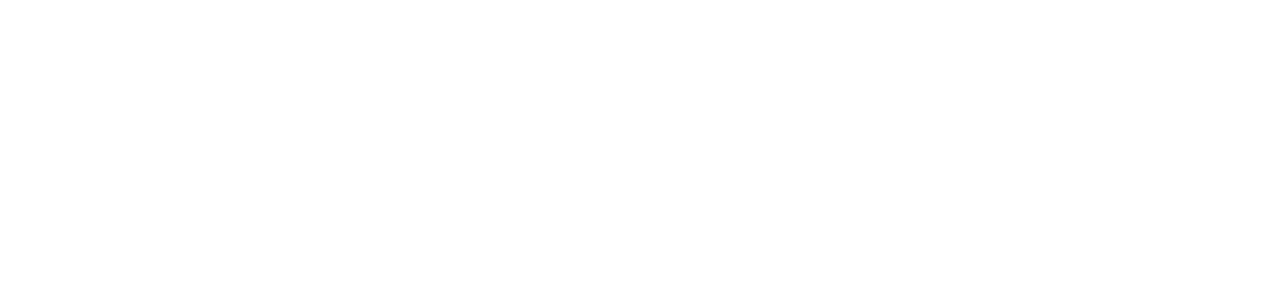
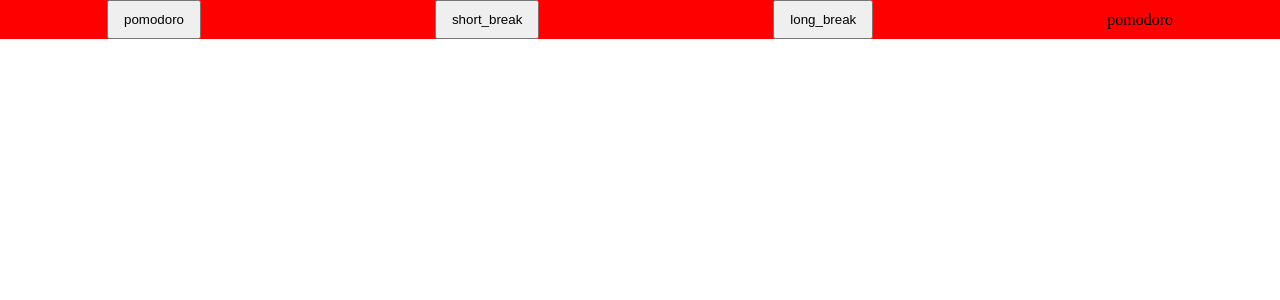
Before and after one commit to Taglat/Pomidoro, a React (Create React App) app in the folder react-pomidoro/: page / in a window 1280 px wide. Shown: the top 300 px of the page. Built offline with nearby package versions, Linux system fonts and the light colour scheme.

Commit message:
install redux react-redux toolkit, create store, create setMode

```diff
--- a/react-pomidoro/package.json
+++ b/react-pomidoro/package.json
@@ -3,12 +3,15 @@
   "version": "0.1.0",
   "private": true,
   "dependencies": {
+    "@reduxjs/toolkit": "^1.9.7",
     "@testing-library/jest-dom": "^5.17.0",
     "@testing-library/react": "^13.4.0",
     "@testing-library/user-event": "^13.5.0",
     "react": "^18.2.0",
     "react-dom": "^18.2.0",
+    "react-redux": "^8.1.3",
     "react-scripts": "5.0.1",
+    "redux": "^4.2.1",
     "web-vitals": "^2.1.4"
   },
   "scripts": {
--- a/react-pomidoro/src/App.js
+++ b/react-pomidoro/src/App.js
@@ -1,7 +1,7 @@
-import classes from "./App.module.css";
+import Nav from "./components/Nav/Nav";
 
 function App() {
-  return <div></div>;
+  return <div><Nav /></div>;
 }
 
 export default App;
--- /dev/null
+++ b/react-pomidoro/src/components/Nav/Nav.jsx
@@ -0,0 +1,34 @@
+import st from "./Nav.module.css";
+import { useDispatch, useSelector } from "react-redux";
+import { setMode } from "../../redux/timerSlice";
+import { useCallback } from "react";
+
+const Nav = () => {
+  const dispatch = useDispatch();
+  const { mode, modes } = useSelector((state) => state.timer);
+
+  const jumpTo = useCallback((id) => {
+    dispatch(setMode(id));
+  }, [dispatch]);
+
+  console.log(mode)
+
+  return (
+    <nav className={st.nav}>
+      {Object.values(modes).map(({ id }) => (
+        <button
+          key={id}
+          active={id === mode}
+          id={id}
+          onClick={() => jumpTo(id)}
+          className={st.btn}
+        >
+          {id}
+        </button>
+      ))}
+      <p>{mode}</p>
+    </nav>
+  );
+};
+
+export default Nav;
--- /dev/null
+++ b/react-pomidoro/src/components/Nav/Nav.module.css
@@ -0,0 +1,11 @@
+.nav {
+    display: flex;
+    align-items: center;
+    justify-content: space-around;
+    gap: 20px;
+    background-color: red;
+}
+
+.btn {
+    padding: 10px 15px;
+}
--- a/react-pomidoro/src/index.js
+++ b/react-pomidoro/src/index.js
@@ -2,6 +2,12 @@ import React from "react";
 import ReactDOM from "react-dom/client";
 import "./index.css";
 import App from "./App";
+import { Provider } from "react-redux";
+import store from "./redux/store";
 
 const root = ReactDOM.createRoot(document.getElementById("root"));
-root.render(<App />);
+root.render(
+  <Provider store={store}>
+    <App />
+  </Provider>
+);
--- /dev/null
+++ b/react-pomidoro/src/redux/constants.js
@@ -0,0 +1,9 @@
+const POMODORO = "pomodoro";
+const SHORT_BREAK = "short_break";
+const LONG_BREAK = "long_break";
+
+export {
+    POMODORO,
+    SHORT_BREAK,
+    LONG_BREAK,
+};
--- /dev/null
+++ b/react-pomidoro/src/redux/store.js
@@ -0,0 +1,10 @@
+import {configureStore} from '@reduxjs/toolkit';
+import timerReducer from './timerSlice';
+
+const store = configureStore({
+    reducer: {
+        timer: timerReducer,
+    },
+});
+
+export default store;
--- /dev/null
+++ b/react-pomidoro/src/redux/timerSlice.js
@@ -0,0 +1,36 @@
+import { LONG_BREAK, POMODORO, SHORT_BREAK } from "./constants";
+import { createSlice } from "@reduxjs/toolkit";
+
+const initialState = {
+    mode: POMODORO,
+    modes: {
+        [POMODORO]: {
+            id: POMODORO,
+            time: 25,
+        },
+        [SHORT_BREAK]: {
+            id: SHORT_BREAK,
+            time: 10,
+        },
+        [LONG_BREAK]: {
+            id: LONG_BREAK,
+            time: 5,
+        },
+    },
+}
+
+export const timerSlice = createSlice({
+    name: "timer",
+    initialState,
+    reducers: {
+        setMode: (state, action) => {
+            state.mode = action.payload;
+        }
+    }
+});
+
+export const {
+    setMode
+} = timerSlice.actions;
+
+export default timerSlice.reducer;
```
Also changed, not shown: 1 other file (tests, documents, lock files or other folders).
